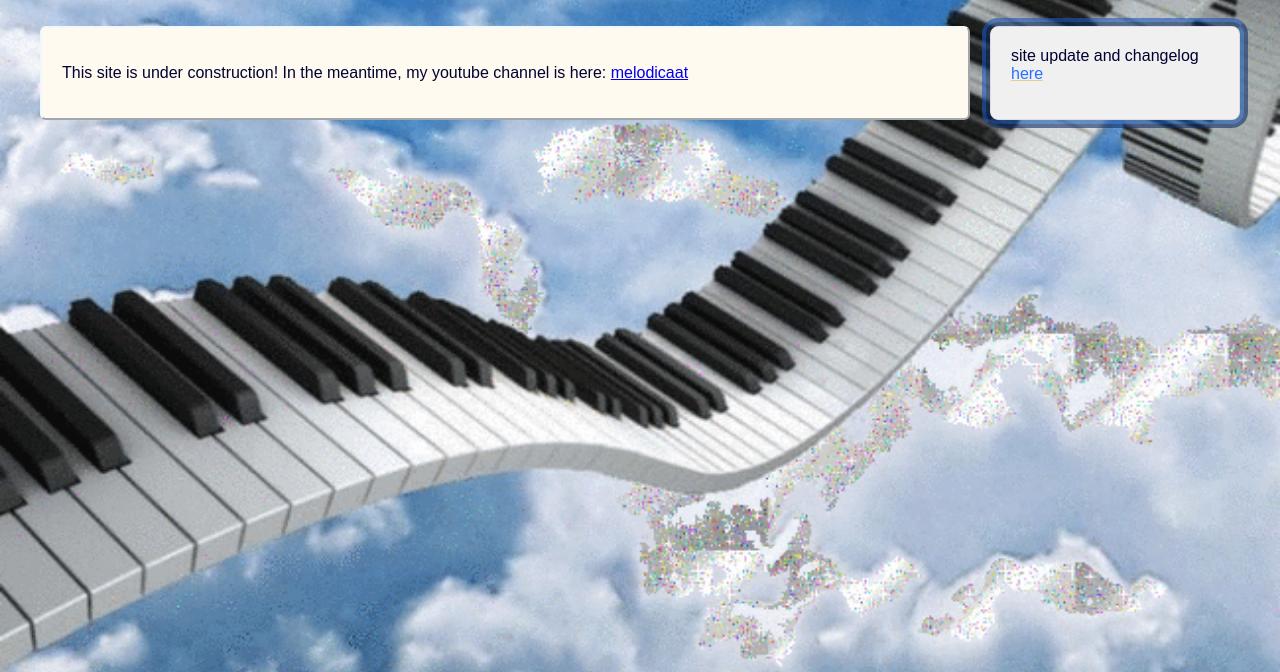
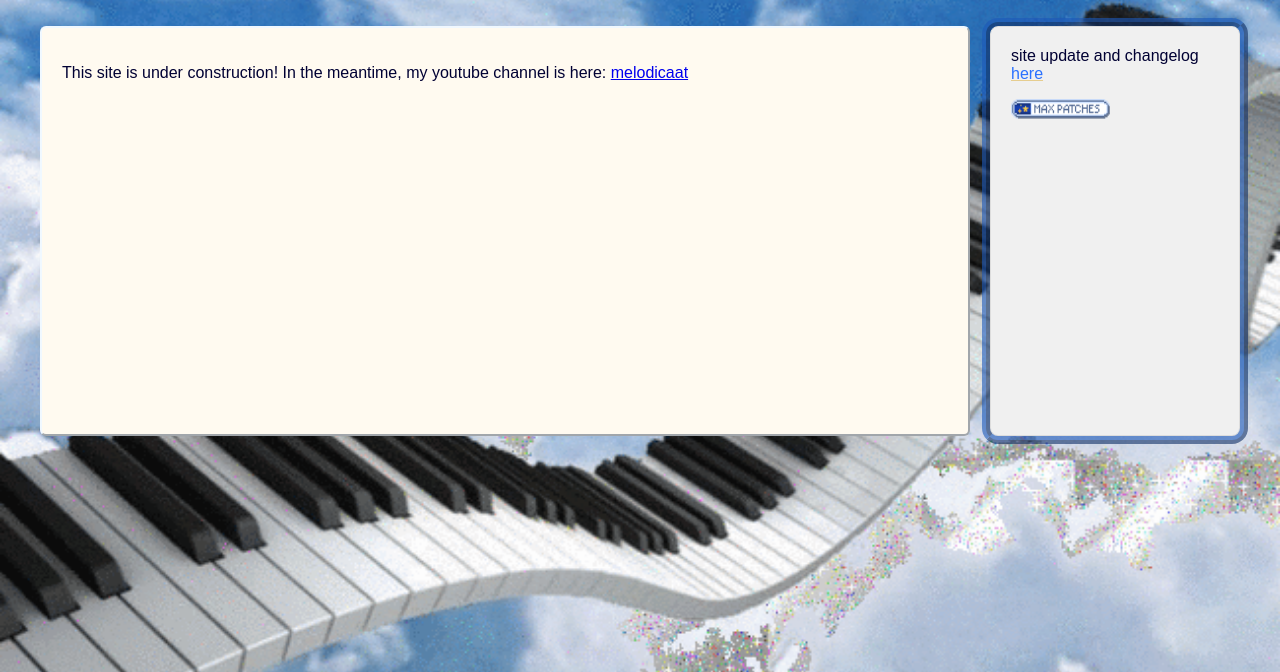
Before and after one commit to mcaat/melodicaat-site, a website: page index.html in a window 1280 px wide. Shown: the part 128-800 px from the top of the page. Drawn offline with Linux system fonts and the light colour scheme; a web font is replaced by a local one.

Commit message:
added graphics (?)

```diff
--- a/index.html
+++ b/index.html
@@ -15,8 +15,11 @@
             target="_blank">melodicaat</a></p>
         </div>
 
-        <div class="sidebar">
+        <div class="sidebar-container">
             site update and changelog <a class="updates-link" href="updates.html">here</a>
+            <p style="width: 200px; height: 300px;">
+            <input style="width: 50%; height: 7%;" type="image" src="graphics/max_patches(1).png"></input>
+            </p>
         </div>
     </div>
    </body>
--- a/style2.css
+++ b/style2.css
@@ -228,8 +228,9 @@
                 display: block; /* Changed from flex to block for better content flow */
             }
 
-            .sidebar {
+            .sidebar-container {
                 width: 250px;
+                height: auto;
                 background-color: #f0f0f0;
                 padding: 20px;
                 outline: 8px ridge rgba(29, 89, 186, 0.6);
```
Also changed, not shown: graphics/He_THey_it(1).png (added), graphics/He_they_it.png (added), graphics/button (10).png (added), graphics/max_patches(1).png (added), graphics/max_patches.png (added), graphics/performances.png (added), graphics/updates(1).png (added), graphics/updates.png (added).
